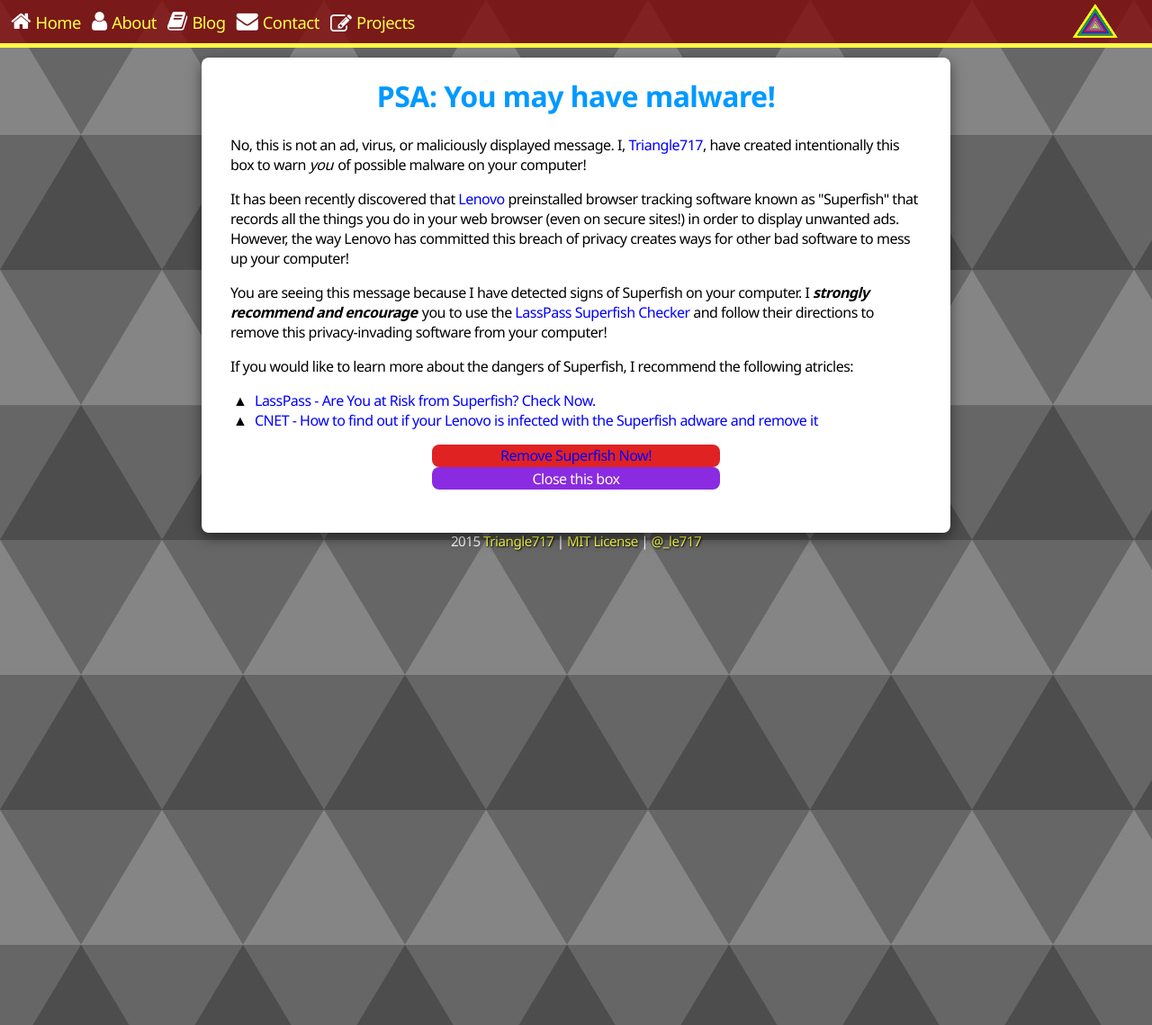
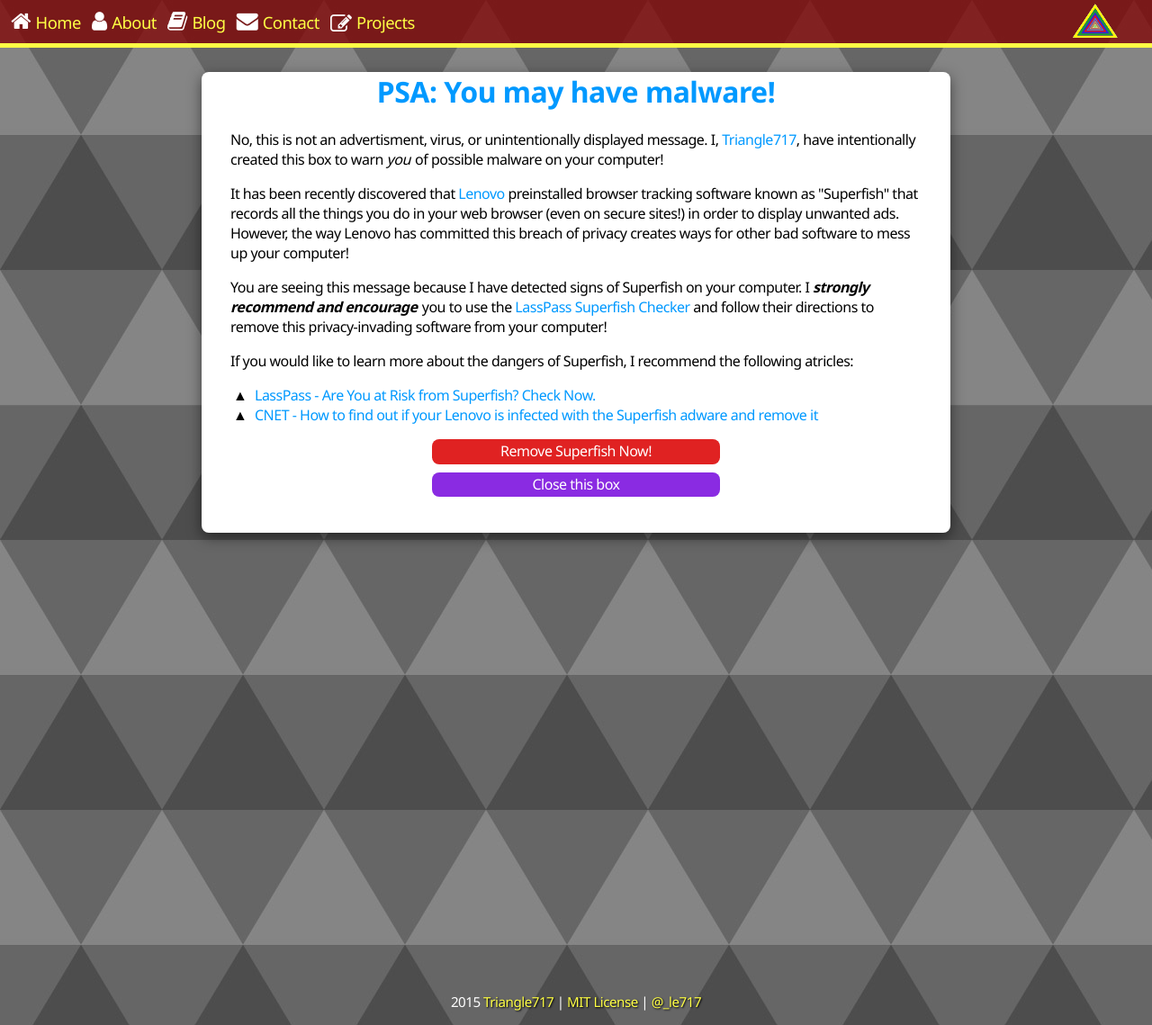
Before and after one commit to le717/le717.github.io, a Jekyll site: the page built from test.html, in a window 1280 px wide and 1139 px high. Shown: the whole window at 90% size. Built offline with Jekyll 4.4.1, drawn with Linux system fonts in a browser that asks for light colours; nearby versions of some CDN libraries.

Commit message:
Further testing [ci skip]

```diff
--- a/_includes/lenovo.html
+++ b/_includes/lenovo.html
@@ -1,6 +1,6 @@
 <div class="lenovo">
   <h1>PSA: You may have malware!</h1>
-  <p>No, this is not an ad, virus, or maliciously displayed message. I, <a target="_blank" href="{{ site.author_twitter }}">Triangle717</a>, have created intentionally this box to warn <span class="text-italic">you</span> of possible malware on your computer!</p>
+  <p>No, this is not an advertisment, virus, or unintentionally displayed message. I, <a target="_blank" href="{{ site.author_twitter }}">Triangle717</a>, have intentionally created this box to warn <span class="text-italic">you</span> of possible malware on your computer!</p>
 
   <p>It has been recently discovered that <a target="_blank" href="http://lenovo.com/">Lenovo</a> preinstalled browser tracking software known as "Superfish" that records all the things you do in your web browser (even on secure sites!) in order to display unwanted ads. However, the way Lenovo has committed this breach of privacy creates ways for other bad software to mess up your computer!</p>
 
@@ -15,6 +15,6 @@
       CNET - How to find out if your Lenovo is infected with the Superfish adware and remove it</a></li>
   </ul>
 
-  <div class="btn remove"><a href="#">Remove Superfish Now!</a></div>
+  <div class="btn remove"><a href="https://blog.lastpass.com/2015/02/are-you-at-risk-from-superfish-check-now.html/">Remove Superfish Now!</a></div>
   <div class="btn close">Close this box</div>
 </div>
--- a/css/_lenovo.scss
+++ b/css/_lenovo.scss
@@ -1,12 +1,7 @@
 .lenovo {
-  z-index: 100;
-  position: fixed;
-  top: 4em;
-  right: 0;
-  bottom: 0;
-  left: 0;
+  position: relative;
   width: 50em;
-  height: 33em;
+  height: 32em;
   margin-left: auto;
   margin-right: auto;
   padding-left: 1em;
@@ -19,7 +14,7 @@
 
   a {
     text-shadow: none;
-    color: #0000ff;
+    color: $color-blue-header;
   }
 
   h1 { @extend .text-center; color: $color-blue-header; }
@@ -28,6 +23,8 @@
     @extend .block-center;
     @extend .text-center;
     width: 40%;
+    height: 1.5em;
+    margin-top: 0.6em;
     padding-top: 0.1em;
     padding-bottom: 0.1em;
     color: $color-white;
@@ -36,7 +33,10 @@
     &:hover { opacity: 0.8; }
 
     &.remove {
+      color: $color-white;
       background-color: #E02222;
+
+      a { color: $color-white; }
     }
 
     &.close {
```
